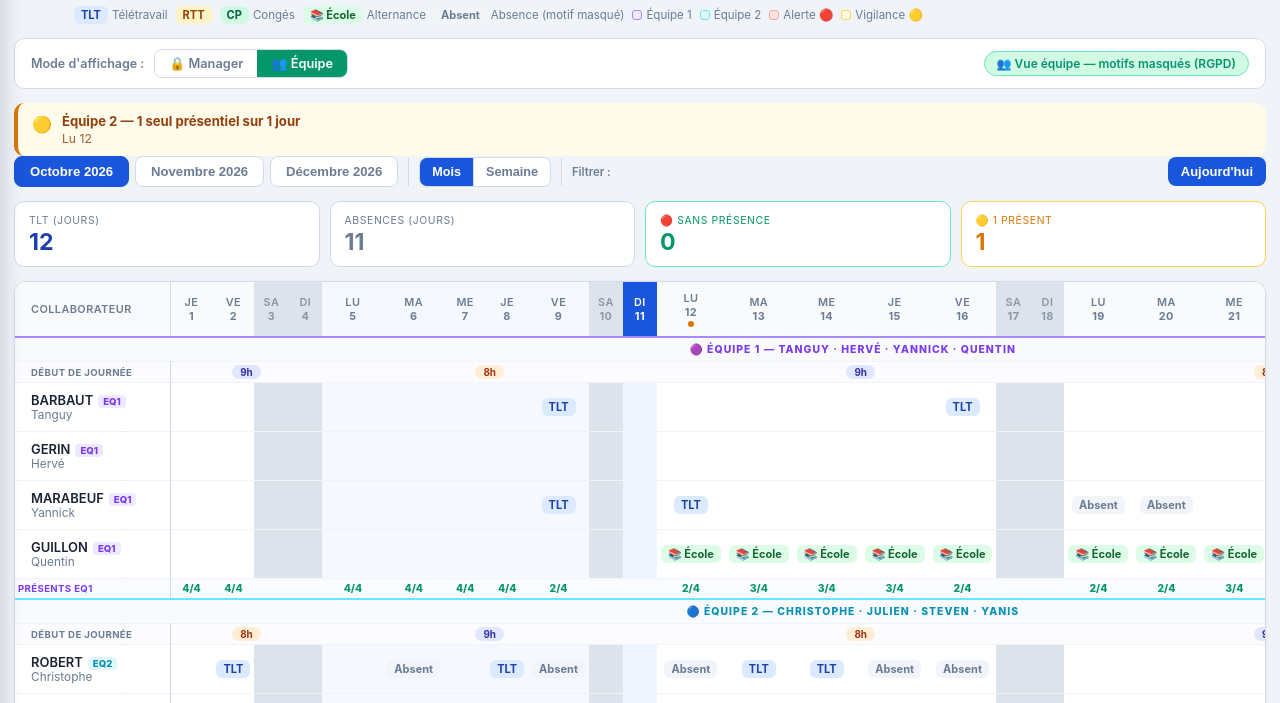
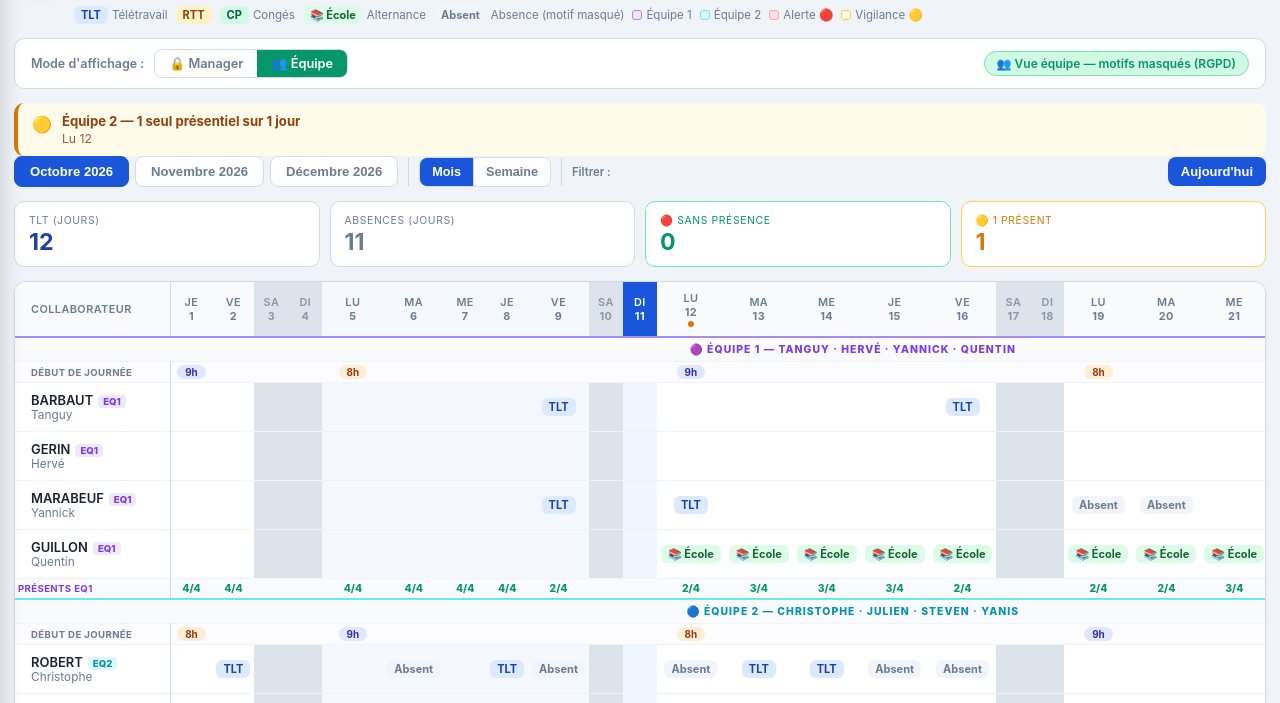
Before and after one commit to Etienne69007/gestionnaire-taches, a plain HTML site: page planning_equipe.html in a window 1280 px wide. Shown: the part 69-772 px from the top of the page. Drawn offline with Linux system fonts and the light colour scheme.

Commit message:
Add files via upload

```diff
--- a/planning_equipe.html
+++ b/planning_equipe.html
@@ -398,14 +398,16 @@ function startHour(eqNum, y, mo, d) {
   return eqNum===1 ? eq1 : (eq1===8 ? 9 : 8);
 }
 function horaireRow(eqNum, days, m) {
-  let segs=[], cur=null;
-  for (const d of days) {
-    const key = mondayOf(m.year, m.month, d).getTime();
-    if (cur && cur.key===key) cur.n++;
-    else { cur={key, n:1, h:startHour(eqNum, m.year, m.month, d)}; segs.push(cur); }
-  }
+  // Badge affiché sur chaque lundi (et sur le 1er jour affiché si c'est un jour de semaine en milieu de semaine)
+  const mi = MONTHS.indexOf(m);
   let r = `<tr class="horaire-row"><td class="col-name">Début de journée</td><td class="col-tlt"></td>`;
-  for (const s of segs) r += `<td colspan="${s.n}"><span class="hor-badge hor-${s.h}">${s.h}h</span></td>`;
+  days.forEach((d, idx) => {
+    const dw = m.dow(d);
+    const cls = dw>=6 ? 'weekend' : (isFerie(mi,d) ? 'ferie' : '');
+    const show = dw===1 || (idx===0 && dw<=5);
+    const h = startHour(eqNum, m.year, m.month, d);
+    r += `<td class="${cls}">${show ? `<span class="hor-badge hor-${h}">${h}h</span>` : ''}</td>`;
+  });
   return r + '</tr>';
 }
 const TLT_MAX_PCT = 40;
```
